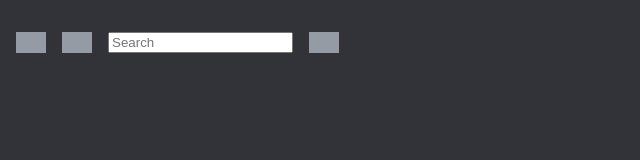
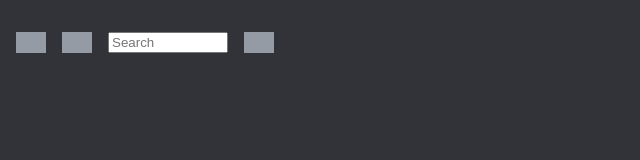
Before and after one commit to Annie-Huang/discord-search-input-css, a website: page index.html in a window 1280 px wide. Shown: the whole page, without its empty margins (0-640 px from the left). Drawn offline with Linux system fonts and the light colour scheme.

Commit message:
Add style so click into the input will increase the width

```diff
--- a/index.html
+++ b/index.html
@@ -15,7 +15,7 @@
       <div class="box"></div>
       <div class="box"></div>
 
-      <input type="search" placeholder="Search" />
+      <input class="input" type="search" placeholder="Search" />
 
       <div class="box"></div>
     </div>
--- a/style.css
+++ b/style.css
@@ -23,3 +23,11 @@ body {
   width: 30px;
   background-color: var(--foreground-color-dark);
 }
+
+.input {
+  width: 9em;
+  transition: width 0.25s;
+}
+.input:focus {
+  width: 15em;
+}
```
